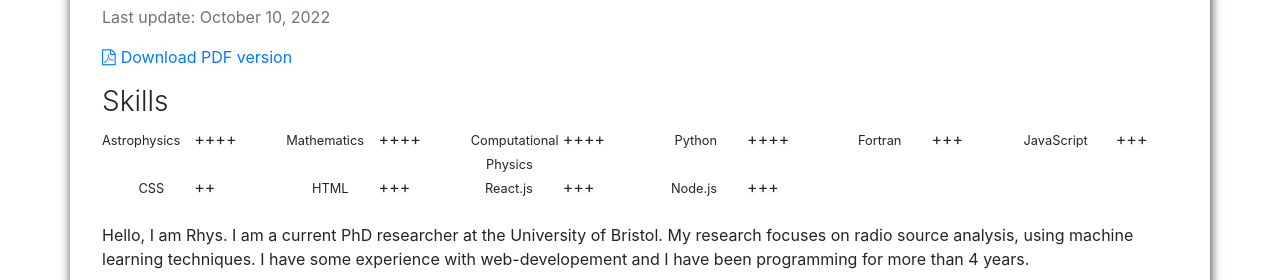
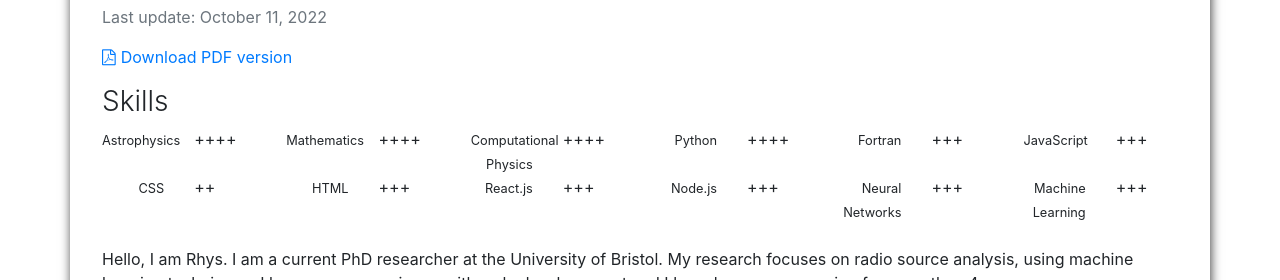
Before and after one commit to RhysAlfShaw/CV, a plain HTML site: page index.html in a window 1280 px wide. Shown: the part 189-469 px from the top of the page. Drawn offline with nearby package versions, Linux system fonts and the light colour scheme.

Commit message:
Deploying to gh-pages from  @ 7709a366efebe54d46789c3d8b92cafb46016ef0 🚀

```diff
--- a/index.html
+++ b/index.html
@@ -15,7 +15,7 @@
         <div class="col-md-6 col-print-6">
             <h1>Rhys Shaw<br/>M.Inst.P, MSc, BSc  Astrophysicist</h1>
             <p>
-                <time datetime="" class="text-muted">Last update: October 10, 2022</time>
+                <time datetime="" class="text-muted">Last update: October 11, 2022</time>
             </p>
             <p>
                 <span class="screen"><a href="rhys-shaw.m-inst-p-msc-bsc-astrophysicist.pdf"><i class="fa fa-file-pdf-o" aria-hidden="true"></i>Download PDF version</a></span>
@@ -103,10 +103,16 @@
             +++
         </div>
         <div class="col-print-1 col-3 col-md-2 col-lg-1 text-right">
-            <small></small>
+            <small>Neural Networks</small>
         </div>
         <div class="col-print-1 col-3 col-md-2 col-lg-1">
-
+            +++
+        </div>
+        <div class="col-print-1 col-3 col-md-2 col-lg-1 text-right">
+            <small>Machine Learning</small>
+        </div>
+        <div class="col-print-1 col-3 col-md-2 col-lg-1">
+            +++
         </div>
     </div>
 
```
Also changed, not shown: 1 other file.
